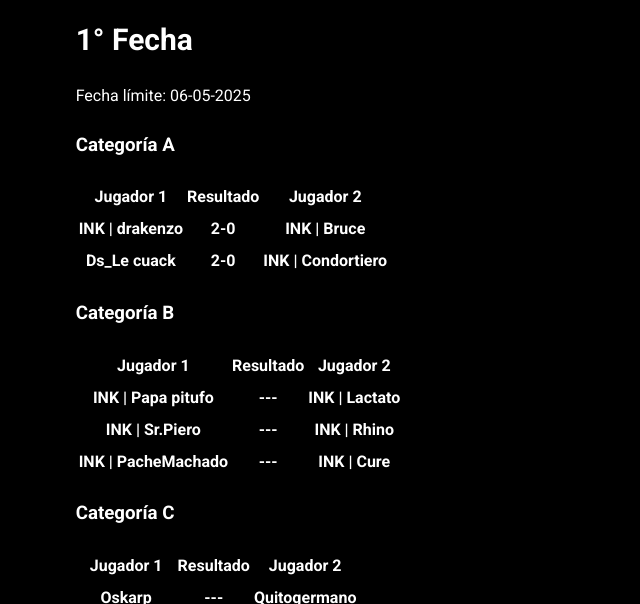
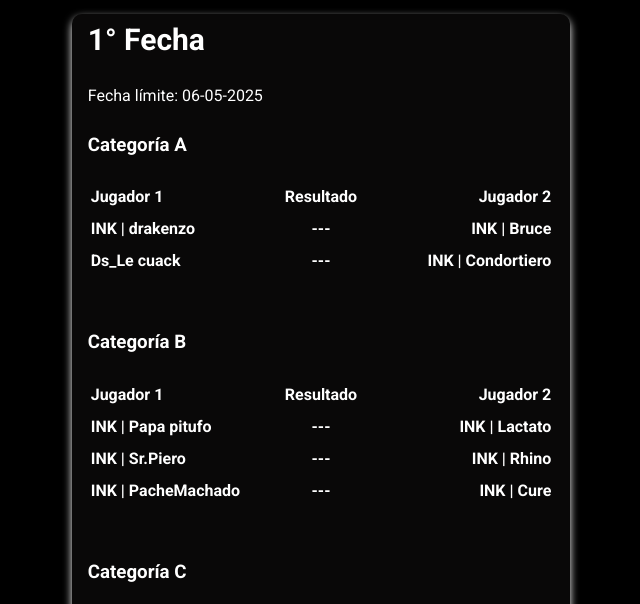
Before and after one commit to hunrein/INK-clan-website, an Astro site: page /calendario in a window 1280 px wide. Shown: the part 702-1306 px from the top of the page, without its empty margins (319-959 px from the left). Built offline with nearby package versions, Linux system fonts and the light colour scheme; Astro itself is replaced by a stand-in of ours.

Commit message:
refactor(calendar): add styles

```diff
--- a/src/components/LeagueDate.astro
+++ b/src/components/LeagueDate.astro
@@ -8,3 +8,13 @@ const {date, deadline} = Astro.props;
     <p>Fecha límite: {deadline}</p>
     <slot/>
 </section>
+
+<style>
+    section{
+        margin-bottom: 3rem;
+        background-color: rgba(26, 25, 25, 0.357);
+        padding-inline: 1rem;
+        border-radius: 10px;
+        box-shadow: 0 4px 8px white;
+    }
+</style>
--- a/src/components/MatchesTable.astro
+++ b/src/components/MatchesTable.astro
@@ -6,12 +6,30 @@ const{ category } = Astro.props;
     <table>
         <thead>
             <tr>
-                <th>Jugador 1</th>
-                <th>Resultado</th>
-                <th>Jugador 2</th>
+                <th class="right-column">Jugador 1</th>
+                <th class="center-column">Resultado</th>
+                <th class="left-column">Jugador 2</th>
             </tr>
         </thead>
         <tbody>
             <slot/>
         </tbody>
     </table>
+
+    <style>
+        table{
+            width: 100%;
+            margin-bottom: 3rem;
+        }
+        .right-column{
+            text-align: left;
+            width: 33%;
+        }
+        .left-column{
+            text-align: right;
+            width: 33%;
+        }
+        .center-column{
+            width: 34%;
+        }
+    </style>
--- a/src/components/SingleMatch.astro
+++ b/src/components/SingleMatch.astro
@@ -3,7 +3,16 @@ const { player1, player2, result } = Astro.props;
 ---
 
 <tr>
-    <th>{player1}</th>
-    <th>{result}</th>
-    <th>{player2}</th>
+    <th class="right-column">{player1}</th>
+    <th class="center-column">{result}</th>
+    <th class="left-column">{player2}</th>
 </tr>
+
+<style>
+    .right-column{
+        text-align: left;
+    }
+    .left-column{
+        text-align: right;
+    }
+</style>
--- a/src/pages/calendario.astro
+++ b/src/pages/calendario.astro
@@ -14,8 +14,8 @@ import Layout from "../layouts/Layout.astro";
 
         <LeagueDate date={'1'} deadline={'06-05-2025'}>
             <MatchesTable category={'A'}>
-                <SingleMatch player1={'INK | drakenzo'} result={'2-0'} player2={'INK | Bruce'}/>
-                <SingleMatch player1={'Ds_Le cuack '} result={'2-0'} player2={'INK | Condortiero '}/>
+                <SingleMatch player1={'INK | drakenzo'} result={'---'} player2={'INK | Bruce'}/>
+                <SingleMatch player1={'Ds_Le cuack '} result={'---'} player2={'INK | Condortiero '}/>
 
 
             </MatchesTable>
```
